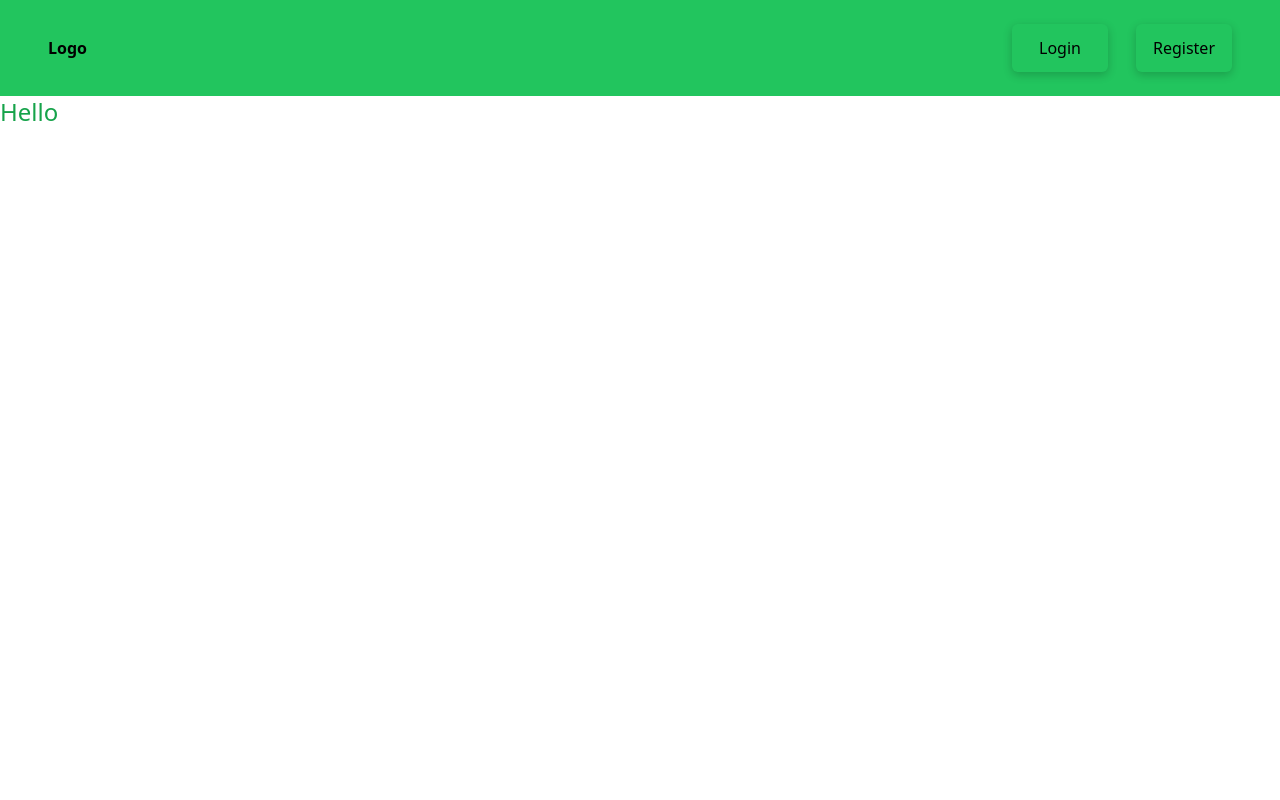
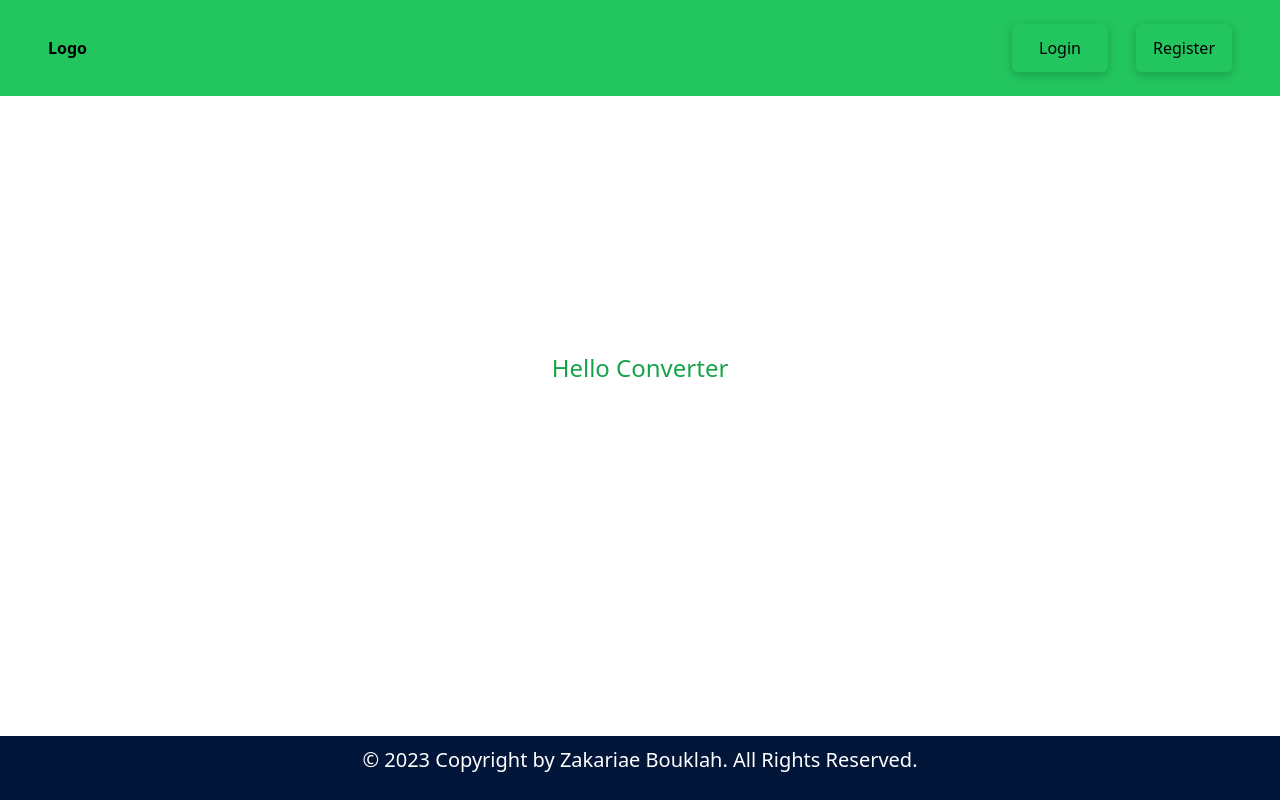
Before and after one commit to zakariaebouklah/yt-v-converter, a Next.js app: page / in a window 1280 px wide. Built offline with nearby package versions, Linux system fonts and the light colour scheme.

Commit message:
UI setup 1.1

```diff
--- /dev/null
+++ b/components/Layout.js
@@ -0,0 +1,17 @@
+import React from 'react';
+import Navbar from "@/components/Navbar";
+import Footer from "@/components/Footer";
+
+function Layout({children}) {
+    return (
+        <div>
+            <Navbar/>
+            <main>
+                {children}
+            </main>
+            <Footer/>
+        </div>
+    );
+}
+
+export default Layout;
--- a/components/Navbar.js
+++ b/components/Navbar.js
@@ -1,7 +1,7 @@
 import React from 'react';
 import {useRouter} from "next/router";
 
-function Navbar({children}) {
+function Navbar(props) {
 
     const router = useRouter();
 
@@ -24,9 +24,6 @@ function Navbar({children}) {
                         </div>
                 }
             </nav>
-            <main>
-                {children}
-            </main>
         </>
     );
 }
--- a/pages/_app.js
+++ b/pages/_app.js
@@ -1,10 +1,10 @@
 import '../styles/tail.css'
-import Navbar from "@/components/Navbar";
+import Layout from "@/components/Layout";
 
 export default function App({ Component, pageProps }) {
   return (
-      <Navbar>
+      <Layout>
           <Component {...pageProps} />
-      </Navbar>
+      </Layout>
   )
 }
--- a/pages/index.js
+++ b/pages/index.js
@@ -12,7 +12,7 @@ export default function Home() {
         <link rel="icon" href="/favicon.ico" />
       </Head>
       <main>
-        <div className="text-green-600 text-2xl">Hello</div>
+        <div className="text-green-600 text-2xl text-center p-64">Hello Converter</div>
       </main>
     </>
   )
--- a/pages/register.js
+++ b/pages/register.js
@@ -5,7 +5,7 @@ function Register(props) {
     return (
         <div>
             <Head>
-                <title>Login</title>
+                <title>Registration</title>
             </Head>
             <div className="container">
                 <form method="POST" id="login-form" className="form-register">
--- a/styles/tail.css
+++ b/styles/tail.css
@@ -40,7 +40,7 @@
         @apply p-2.5 focus:outline-none shadow-inner placeholder-black/75;
     }
     .footer {
-        @apply w-full h-16 bg-bluec text-white p-2.5 ;
+        @apply w-full h-16 bg-bluec text-white p-2.5 text-center text-xl fixed bottom-0;
     }
     .grp {
         @apply w-full flex flex-col justify-between space-y-3.5;
```
